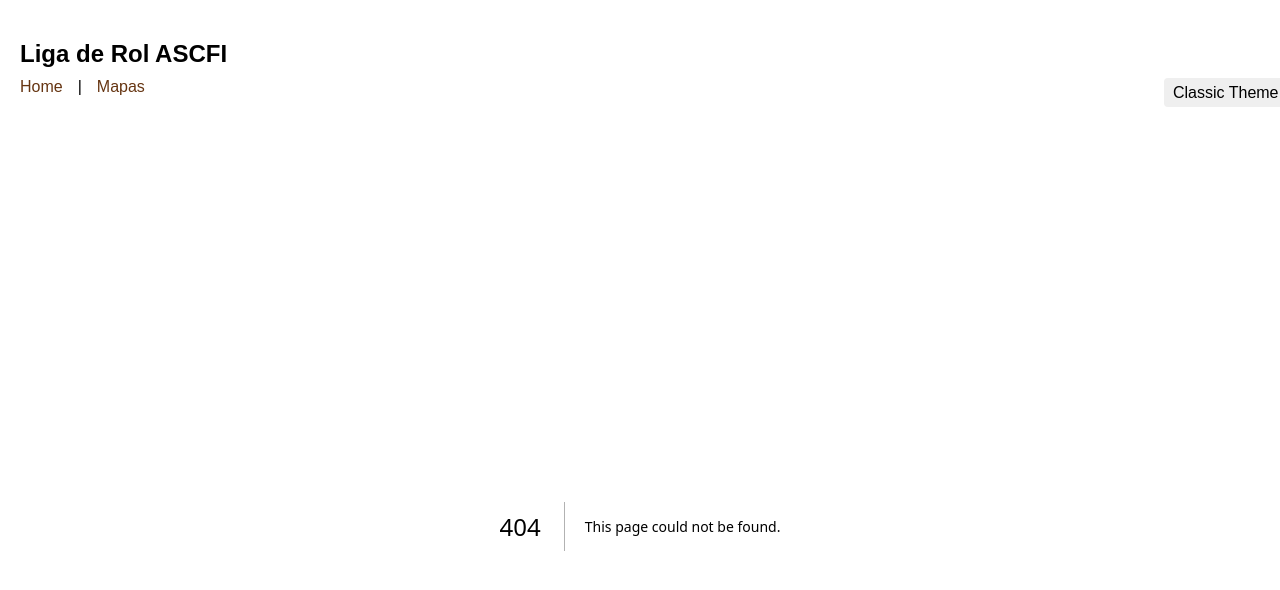
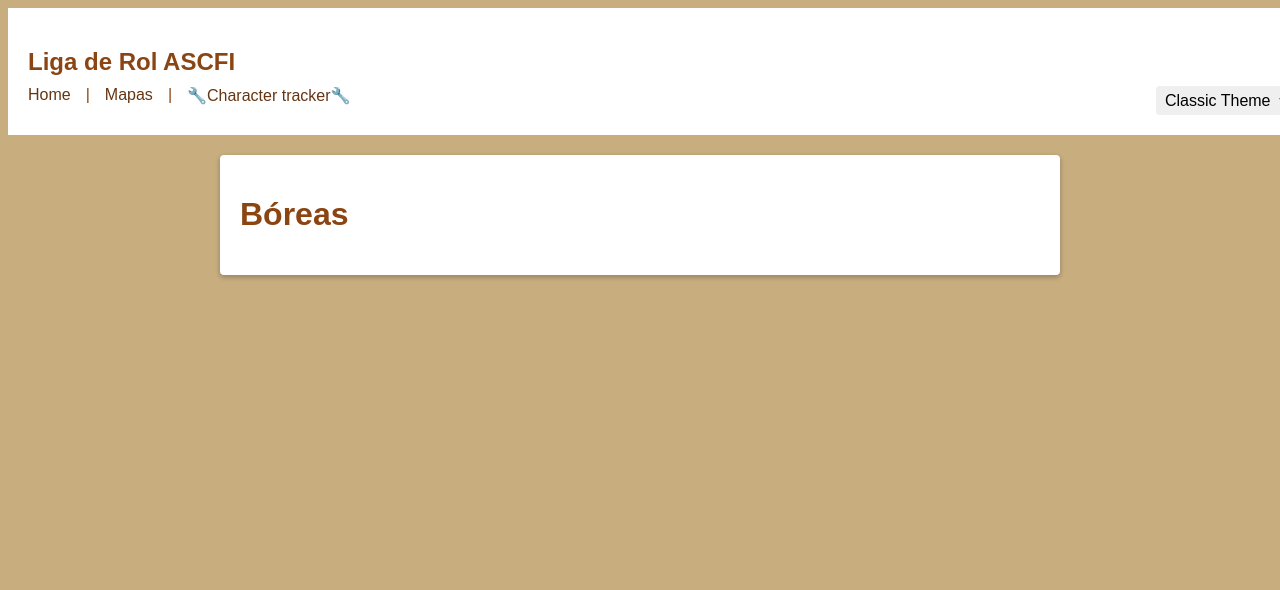
Before and after one commit to SMALFD/web-rol, a Next.js app: page /wiki/personajes/boreas in a window 1280 px wide. Before the commit this address had no page. Shown: the top 590 px of the page. Built offline with nearby package versions, Linux system fonts and the light colour scheme.

Commit message:
Added changes with Pablito

```diff
--- a/app/components/navbar/navbar.tsx
+++ b/app/components/navbar/navbar.tsx
@@ -12,7 +12,7 @@ const Navbar: React.FC<NavbarProps> = ({ theme, onThemeChange }) => {
       <h1 className="navbar-title">Liga de Rol ASCFI</h1>
       <div className="navbar-container">
         <div className="navbar-links">
-          <Link href="/wiki/liga_de_rol">Home</Link> | <Link href="/wiki/mapa">Mapas</Link>
+          <Link href="/wiki/liga_de_rol">Home</Link> | <Link href="/wiki/mapa">Mapas</Link> | <Link href="/wiki/char_tracker">🔧Character tracker🔧</Link>
         </div>
 
         <div className="settings-nav">
--- /dev/null
+++ b/app/wiki/personajes/boreas/page.tsx
@@ -0,0 +1,14 @@
+import React from 'react';
+
+export default function Boreas() {
+    return (
+        <main className="container">
+            <div className="content">
+                <h1 id="boreas">Bóreas</h1>
+                <p>
+
+                </p>
+            </div>
+        </main>
+    );
+}
```
Also changed, not shown: app/wiki/char_tracker/page.tsx (added, +8 -0 lines), app/wiki/personajes/milan/page.tsx (added, +14 -0 lines).
